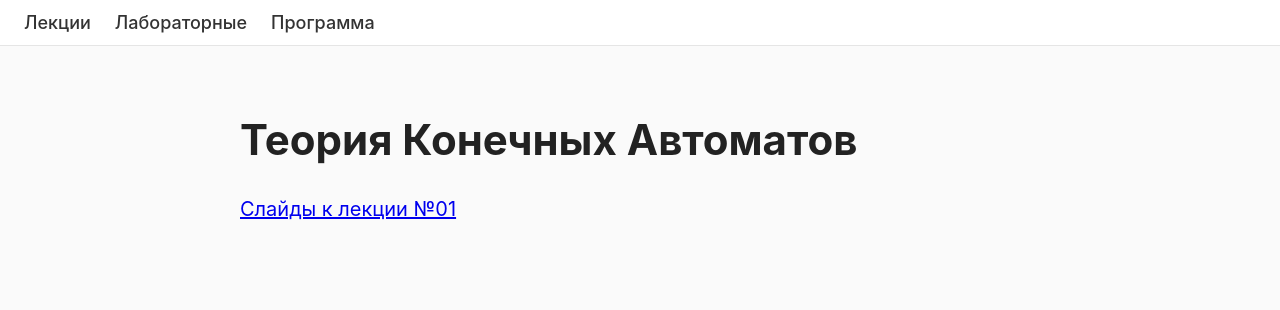
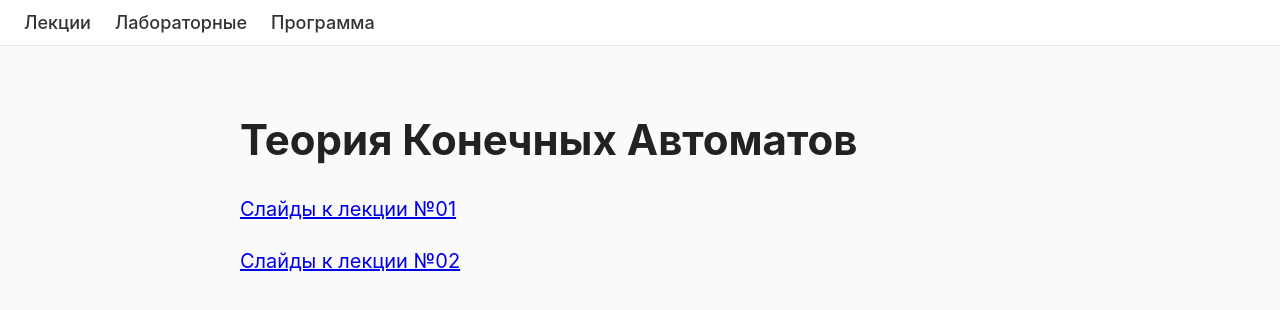
Before and after one commit to gaiduk-edu/course-fsm, a plain HTML site: page index.html in a window 1280 px wide. Drawn offline with Linux system fonts and the light colour scheme.

Commit message:
add slides02.html

```diff
--- a/index.html
+++ b/index.html
@@ -66,6 +66,7 @@
   <div class="container">
     <h1>Теория Конечных Автоматов</h1>
      <p><a href="slides01.pdf" download>Слайды к лекции №01</a></p>
+    <p><a href="slides02.pdf" download>Слайды к лекции №02</a></p>
   </div>
 
 </body>
```
